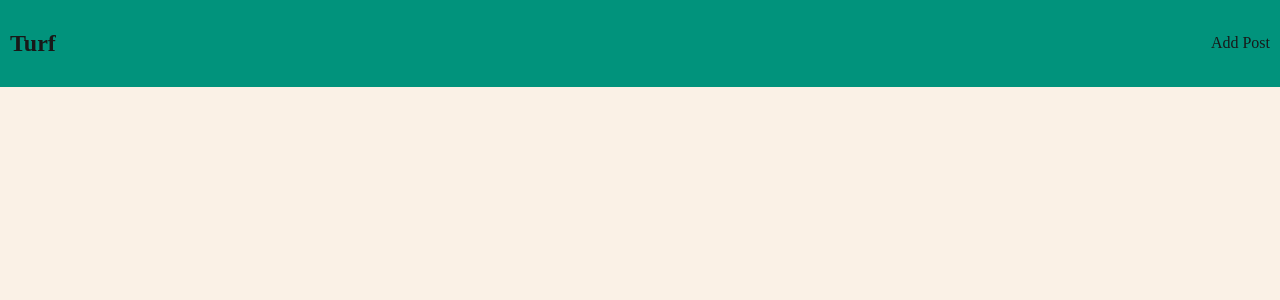
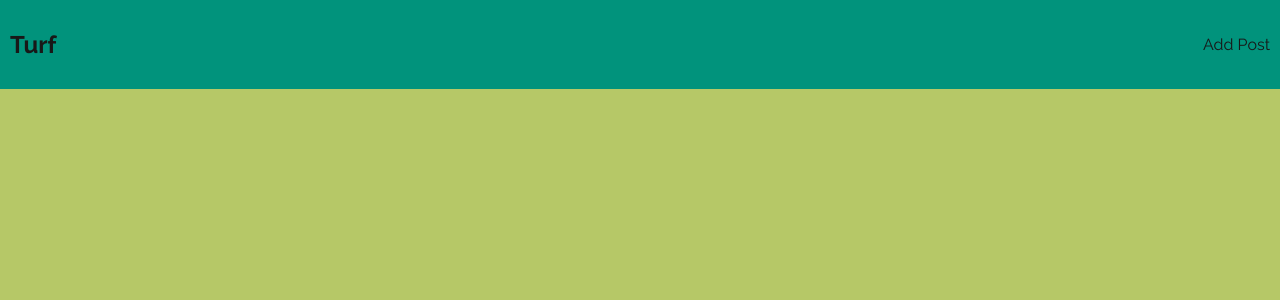
Before and after one commit to mikehoods/turf-blog, a Django app: page / in a window 1280 px wide. Shown: the top 300 px of the page. Run offline with Django 3.2, Linux system fonts and the light colour scheme; data that the repository does not hold is empty.

Commit message:
Imported Raleway font and updated styling.

```diff
--- a/assets/styles.css
+++ b/assets/styles.css
@@ -1,7 +1,10 @@
+@import url('https://fonts.googleapis.com/css2?family=Raleway:ital,wght@0,100;0,200;0,300;0,400;0,500;0,600;0,700;0,800;0,900;1,100;1,200;1,300;1,400;1,500;1,600;1,700;1,800;1,900&display=swap');
+
 /* base.html styling */
 html{
     color: #181818;
-    background-color: #FAF1E6;
+    background-color: #B6C867;
+    font-family: 'Raleway', sans-serif;
 }
 body{
     margin: 0;
@@ -21,4 +24,6 @@ body{
 /* home.html styling */
 .post-list .post-preview{
     padding: 10px;
+    margin: 12px;
+    background-color: #FAF1E6;
 }
--- a/blogs/templates/base.html
+++ b/blogs/templates/base.html
@@ -11,7 +11,7 @@
 <body>
     <header>
         <nav class="navbar">
-            <h1>Turf</h1>
+            <h1><a href="{% url 'home' %}" class="navlinks">Turf</a></h1>
             <div>
                 <a href="{% url 'add-post' %}" class="navlinks">Add Post</a>
             </div>
```
